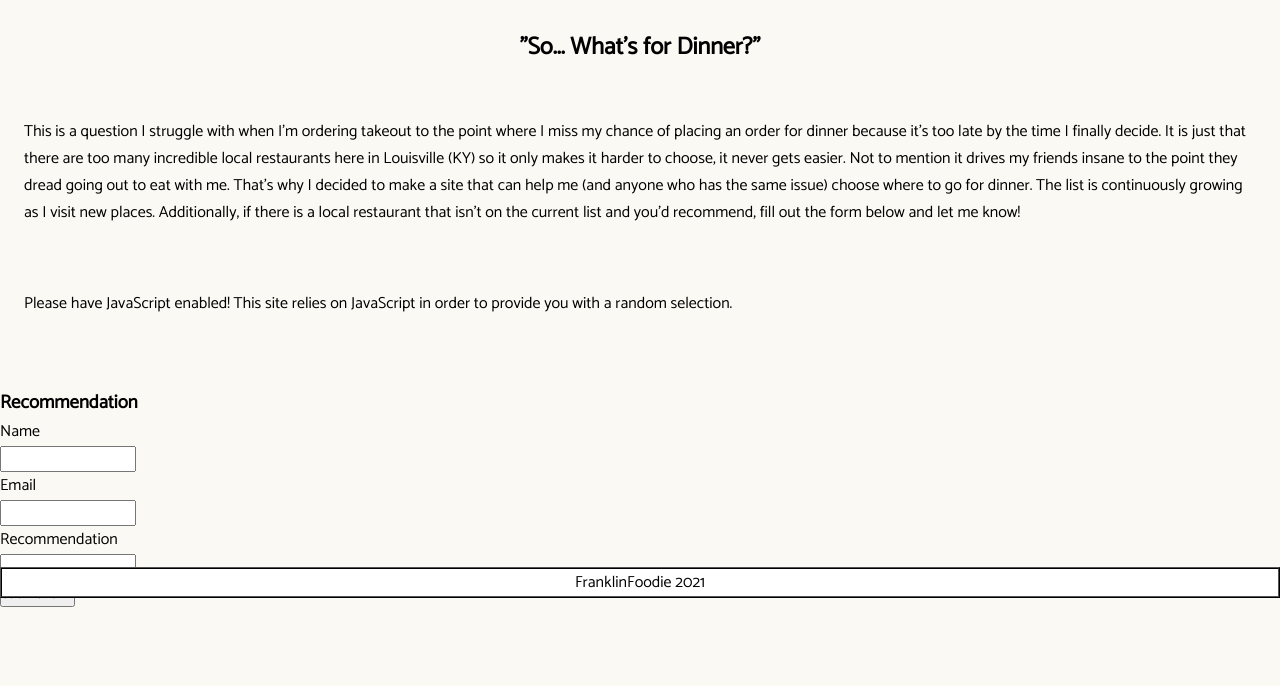
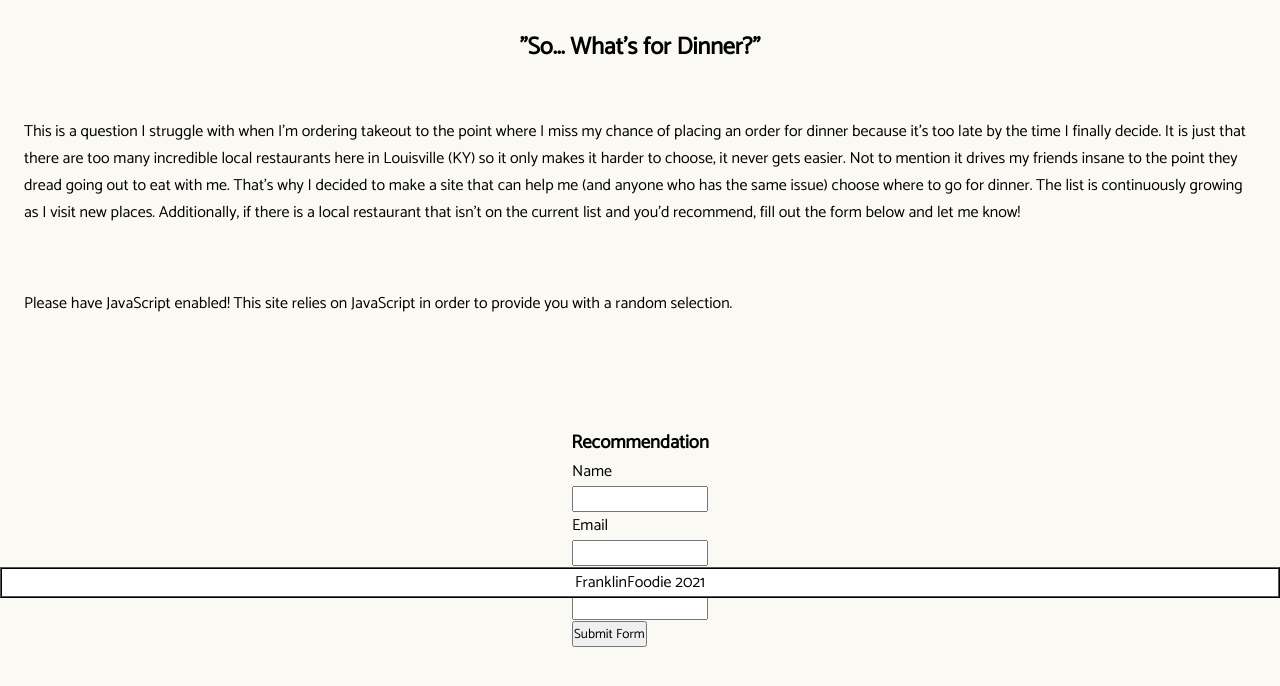
Before and after one commit to JonathanMFranklin/whatsfordinner, a plain HTML site: page about.html in a window 1280 px wide. Shown: the part 202-888 px from the top of the page. Before the commit the page ends 809 px from the top, so only its background shows below. Drawn offline with Linux system fonts and the light colour scheme; a script that the page names is missing.

Commit message:
applied flex to form on about page

```diff
--- a/style.css
+++ b/style.css
@@ -99,7 +99,15 @@ body{
         margin-top: 30px;
     }
 
+    .form{
+        display: flex;
+        flex-direction: column;
+        align-items: center;
+        flex-wrap: wrap;
+        margin: 20px;
+        padding: 20px;
 
+    }
 
     /* List page */
 
```
